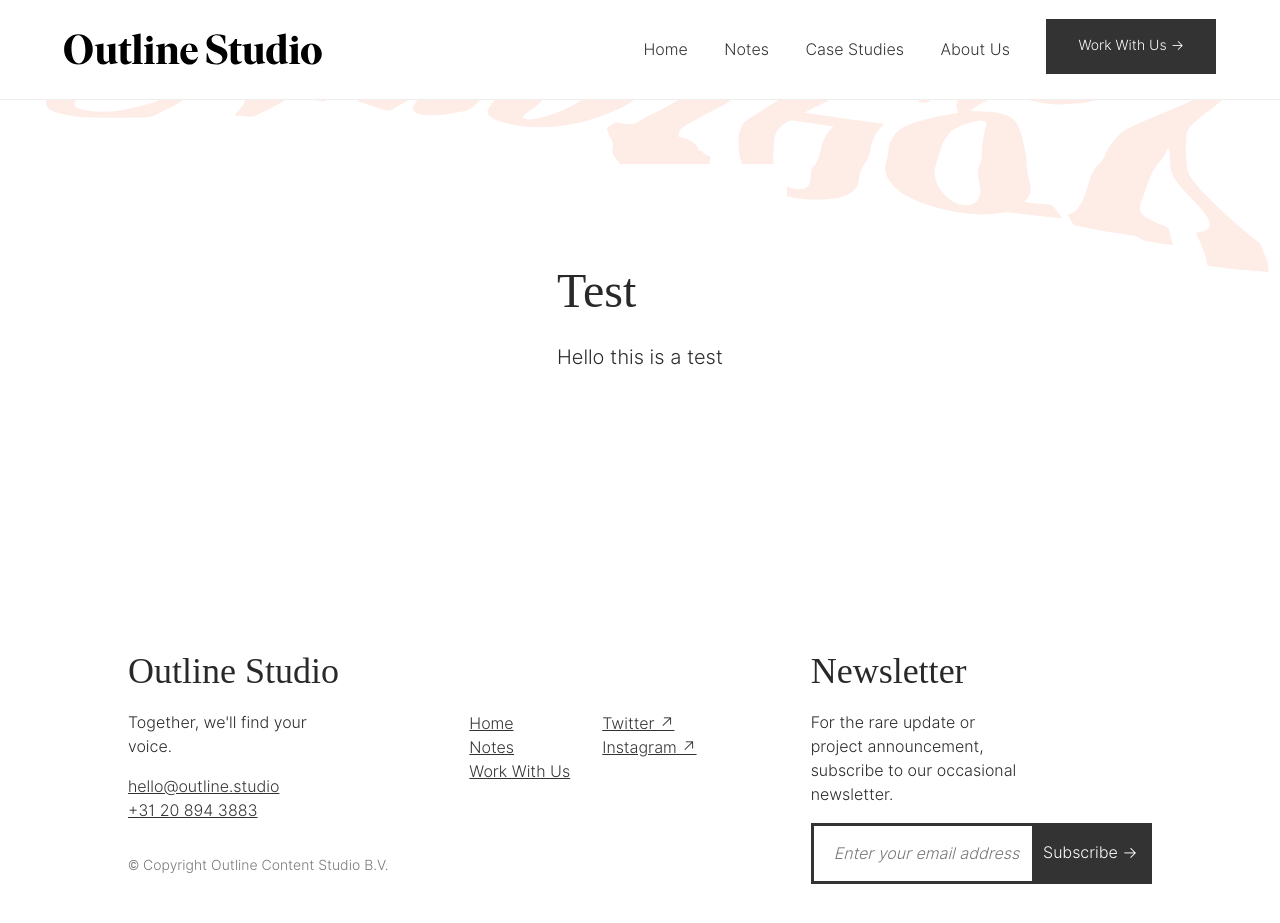
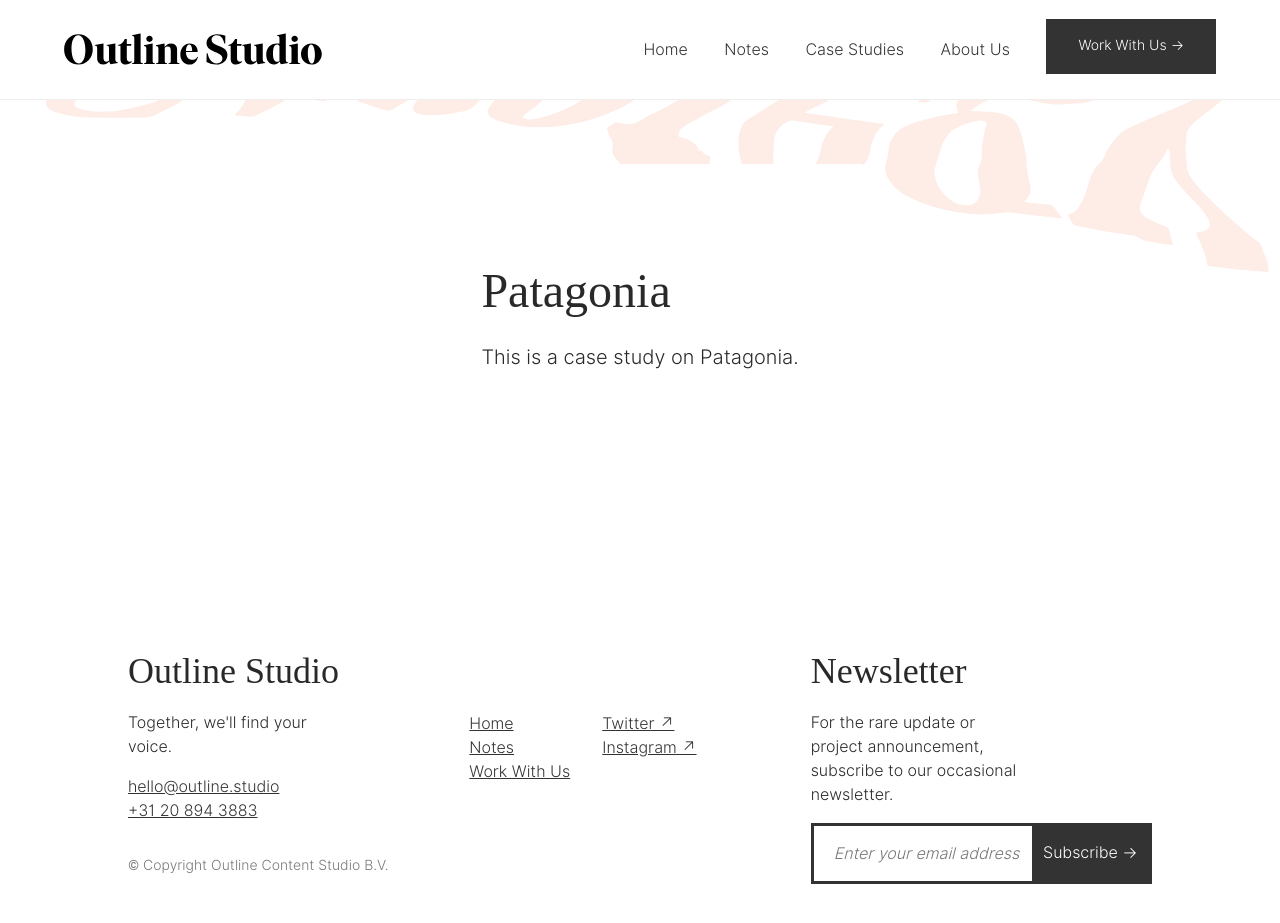
Before and after one commit to aarongilmore/outline-studio, a Jekyll site: the page built from _case-studies/test.markdown, in a window 1280 px wide and 956 px high. Shown: the top 923 px of the window. Built offline with Jekyll 4.4.1, drawn with Linux system fonts in a browser that asks for light colours; nearby versions of some CDN libraries; some web fonts are replaced.

Commit message:
Updated Test

```diff
--- a/_case-studies/test.markdown
+++ b/_case-studies/test.markdown
@@ -1,7 +1,7 @@
 ---
-title: Test
+title: Patagonia
 date: 2019-11-17 16:51:00 +01:00
 layout: case-study
 ---
 
-Hello this is a test
+This is a case study on Patagonia.
```
